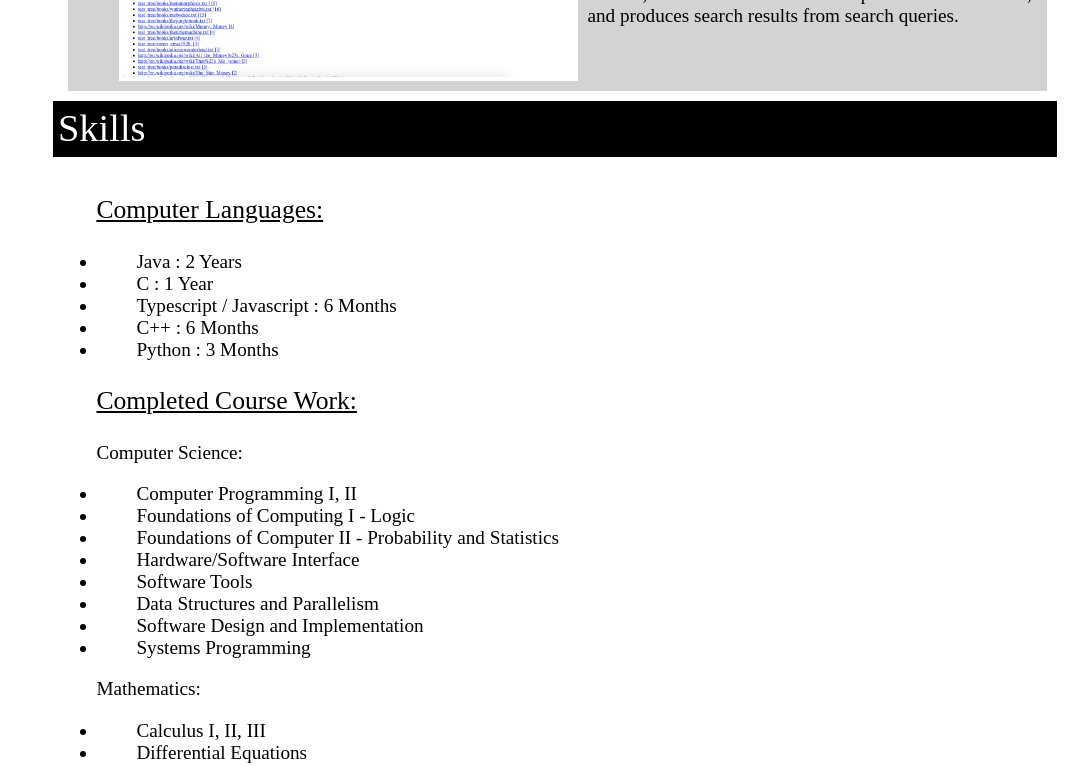
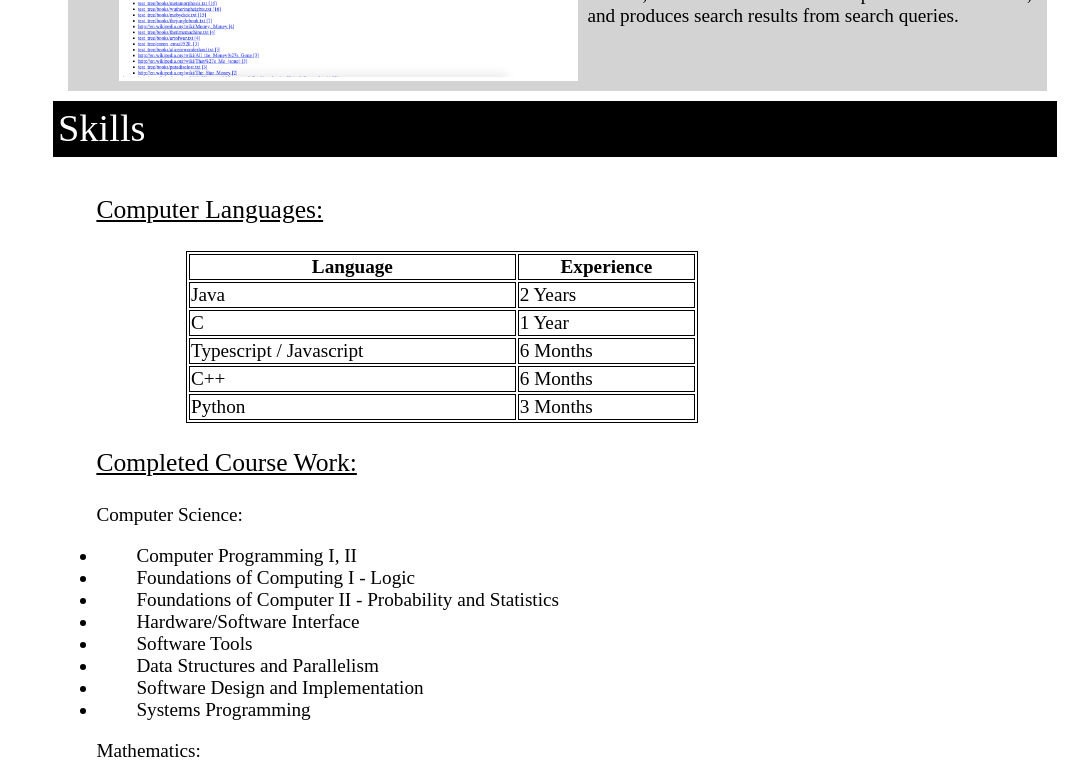
Before and after one commit to johan-boll-cse/johans_portfolio, a React (Create React App) app: page / in a window 1280 px wide. Shown: the part 2000-2766 px from the top of the page, without its empty margins (213-1280 px from the left). Built offline with nearby package versions, Linux system fonts and the light colour scheme.

Commit message:
Changed about text and computer language section to a table

```diff
--- a/src/App.css
+++ b/src/App.css
@@ -4,6 +4,11 @@ body {
 
 html {
     scroll-behavior: smooth;
+}
+
+table, th, td {
+    border: 1px solid black;
+    text-indent: 0;
 }
 
 .Overall-App {
@@ -157,3 +162,8 @@ html {
     font-size: 2vw;
     text-decoration: underline;
 }
+
+#table {
+    width: 40vw;
+    margin-left: 10vw;
+}
--- a/src/App.tsx
+++ b/src/App.tsx
@@ -53,7 +53,7 @@ class App extends Component<{}, AppState> {
                             </p>
                             <div className="Section-Body">
                                 <p>
-                                    Hello, and welcome to my portfolio website. My name is Johan Boll, and I am a Senior at the University of Washington pursuing a degree in Computer Science. I am seeking 2021 summer internships or other opportunities.
+                                    Hello, and welcome to my portfolio website. My name is Johan Boll, and I am a Senior at the University of Washington pursuing a degree in Computer Science. I am seeking a summer 2021 internship or other software opportunities.
                                 </p>
                                 <div className="Logo-Container">
                                     <div className="Logo-Item">
@@ -124,13 +124,32 @@ class App extends Component<{}, AppState> {
                                 <p id="title-text">
                                     Computer Languages:
                                 </p>
-                                <ul>
-                                    <li>Java : 2 Years</li>
-                                    <li>C : 1 Year</li>
-                                    <li>Typescript / Javascript : 6 Months</li>
-                                    <li>C++ : 6 Months</li>
-                                    <li>Python : 3 Months</li>
-                                </ul>
+                                <table id="table">
+                                    <tr>
+                                        <th>Language</th>
+                                        <th>Experience</th>
+                                    </tr>
+                                    <tr>
+                                        <td>Java</td>
+                                        <td>2 Years</td>
+                                    </tr>
+                                    <tr>
+                                        <td>C</td>
+                                        <td>1 Year</td>
+                                    </tr>
+                                    <tr>
+                                        <td>Typescript / Javascript</td>
+                                        <td>6 Months</td>
+                                    </tr>
+                                    <tr>
+                                        <td>C++</td>
+                                        <td>6 Months</td>
+                                    </tr>
+                                    <tr>
+                                        <td>Python</td>
+                                        <td>3 Months</td>
+                                    </tr>
+                                </table>
                                 <p id="title-text">
                                     Completed Course Work:
                                 </p>
@@ -162,7 +181,7 @@ class App extends Component<{}, AppState> {
                                 About
                             </p>
                             <div className="Section-Body">
-                                <p>I grew up in Moscow, a small town in Northern Idaho. My freshman year I was directly admitted into the UW Material Science program. After 2 years of pursuing a Material Science degree I applied and was admitted into the Paul Allen School of Computer Science and Engineering at UW. This summer I am working at the Priest Lake Golf Course.</p>
+                                <p>I grew up in Moscow, a small town in Northern Idaho. My freshman year at the University of Washington I was directly admitted into the UW Material Science program. After 2 years of pursuing a Material Science degree, I applied and was admitted into the Paul Allen School of Computer Science and Engineering.  This summer I am working at the Priest Lake Golf Course in Northern Idaho.</p>
                                 <div className="Photo-Container">
                                     <img id="photo" src={personalPhoto} alt= "Johan Boll">
                                     </img>
```
